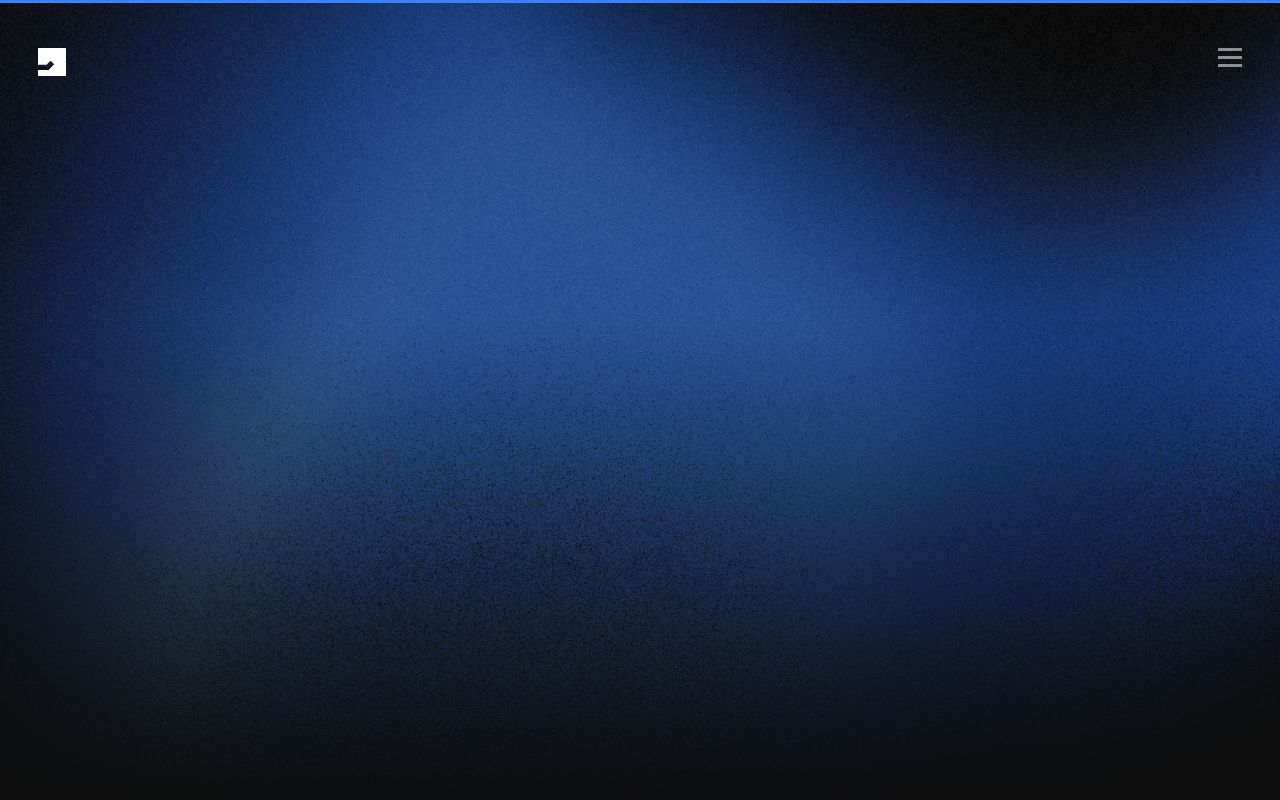
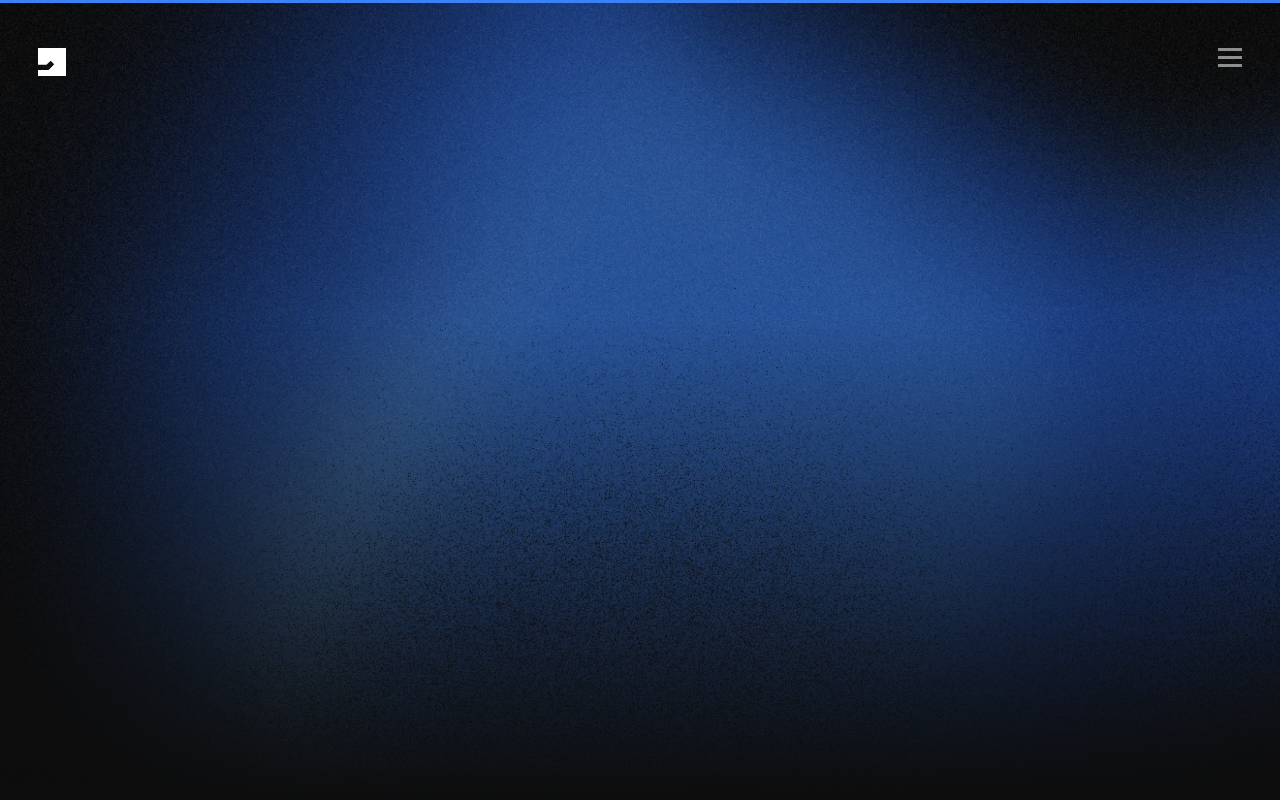
Before and after one commit to joysamaddar/portfolio, a Next.js app: page / in a window 1280 px wide. Shown: the top 800 px of the page. Built offline with nearby package versions, Linux system fonts and the light colour scheme.

Commit message:
Changed grainy gradient bg object position

```diff
--- a/app/layout.tsx
+++ b/app/layout.tsx
@@ -25,7 +25,7 @@ export default function RootLayout({
         <div className="w-screen h-screen absolute top-0 bottom-0 overflow-clip pointer-events-none select-none">
           <Image
             src={bg}
-            className="z-[990] w-full h-full object-cover opacity-60"
+            className="z-[990] w-full h-full object-cover object-left-top opacity-60"
             alt="Background image"
             priority
           />
```
